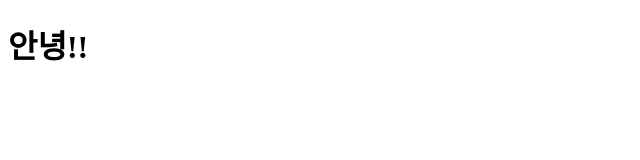
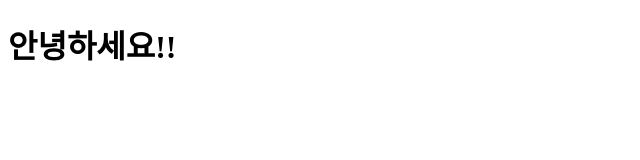
Before and after one commit to justin8491/Scroll_Interaction, a plain HTML site: page index.html in a window 1280 px wide. Shown: the whole page, without its empty margins (0-640 px from the left). Drawn offline with Linux system fonts and the light colour scheme.

Commit message:
초기셋팅

```diff
--- a/index.html
+++ b/index.html
@@ -7,6 +7,6 @@
     <title>인터렉션</title>
 </head>
 <body>
-    <h1>안녕!!</h1>
+    <h1>안녕하세요!!</h1>
 </body>
 </html>
```
